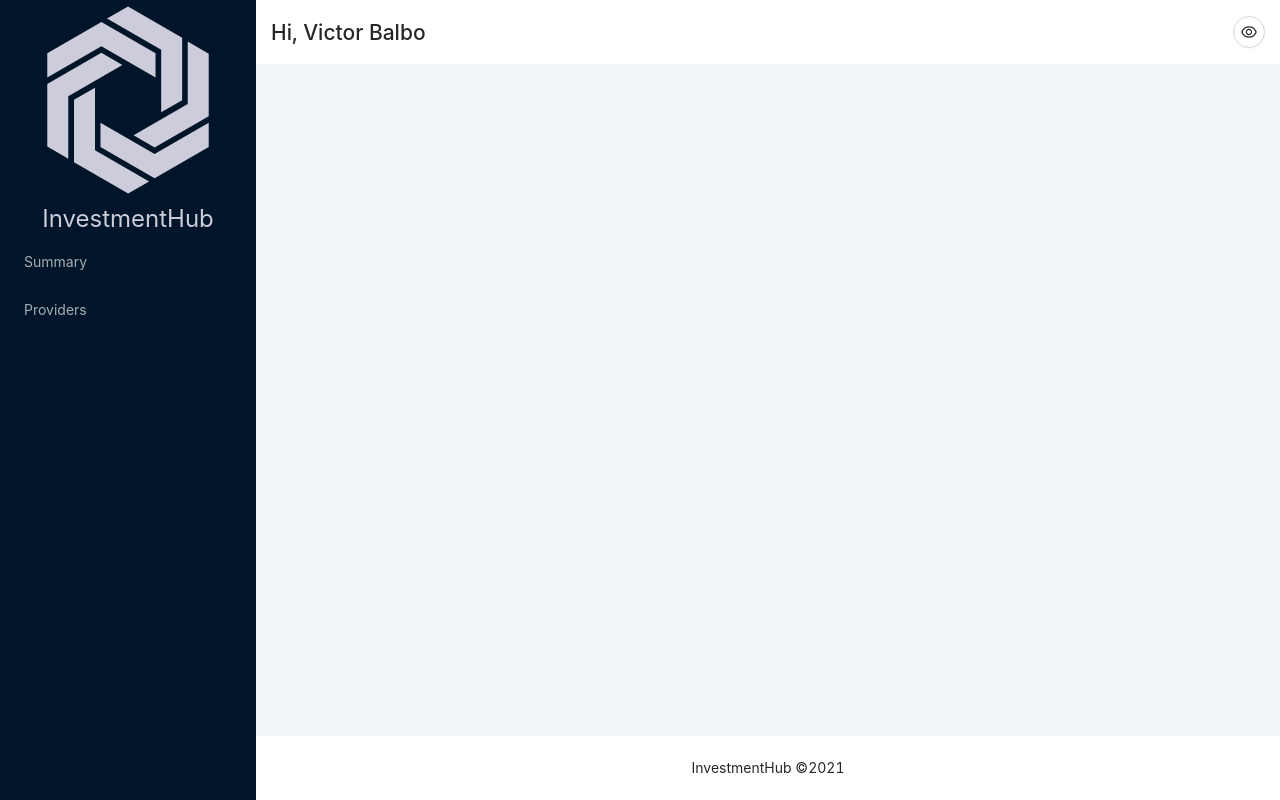
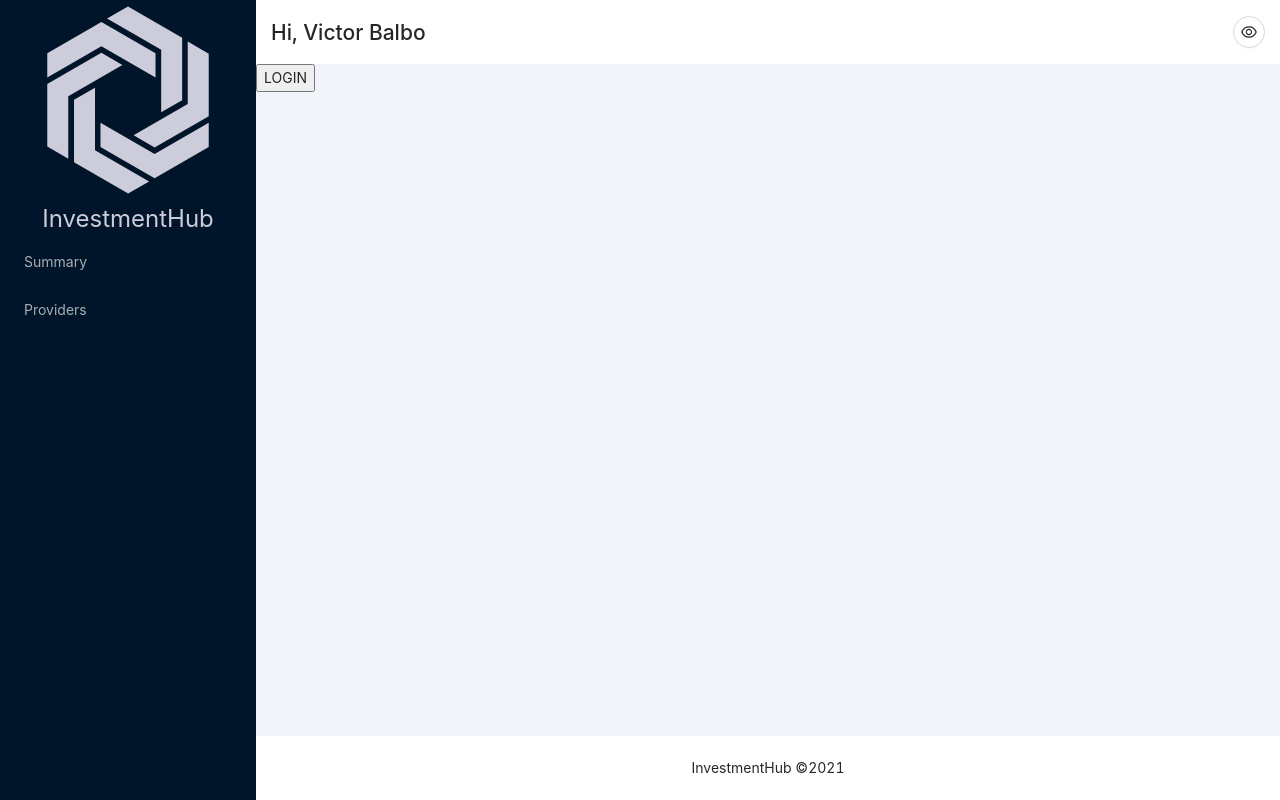
Before and after one commit to VictorBalbo/InvestmentHubPortal, a React (Vite) app: page /login in a window 1280 px wide. Built offline with nearby package versions, Linux system fonts and the light colour scheme; no server answers.

Commit message:
Basic authentication structure

```diff
--- a/src/App.tsx
+++ b/src/App.tsx
@@ -1,25 +1,19 @@
-import React, { useEffect, useState } from 'react'
-import {
-	FooterComponent,
-	HeaderComponent,
-	OverviewComponent,
-	ProvidersComponent,
-} from '@/components'
+import React, { useState } from 'react'
+import { FooterComponent, HeaderComponent, ProvidersComponent } from '@/components'
+import { LoginComponent, OverviewComponent } from '@/pages'
 import { Menu } from 'antd'
 import './App.scss'
 import Logo from './assets/logo.svg'
-import { ApiService } from '@/services/'
+import { ProvideAuthComponent, PrivateRouteComponent, useAuth } from '@/services/AuthService'
 import { BrowserRouter as Router, Link, Route, Switch } from 'react-router-dom'
 
 function App() {
 	const [isShowValuesEnabled, setIsShowValuesEnabled] = useState<boolean>(true)
-	const [isAuthenticated, setIsAuthenticated] = useState<boolean>(false)
-	useEffect(() => {
-		ApiService.login().then(() => setIsAuthenticated(true))
-	}, [])
 
 	let pathName = window.location.pathname
-	if(pathName === '/') pathName = '/summary'
+	if (pathName === '/') pathName = '/summary'
+
+	const auth = useAuth()
 
 	return (
 		<section id="App">
@@ -45,10 +39,18 @@ function App() {
 					/>
 					<main id="main-content">
 						<Switch>
-							<Route exact path={['/', '/summary']}>
-								{isAuthenticated && <OverviewComponent isShowValuesEnabled={isShowValuesEnabled} />}
-							</Route>
-							<Route path={['/providers']}>{isAuthenticated && <ProvidersComponent />}</Route>
+							<ProvideAuthComponent>
+								<Route exact path="/login">
+									{auth.account}
+									<LoginComponent />
+								</Route>
+								<PrivateRouteComponent exact path={['/', '/summary']}>
+									<OverviewComponent isShowValuesEnabled={isShowValuesEnabled} />
+								</PrivateRouteComponent>
+								<Route path={['/providers']}>
+									<ProvidersComponent />
+								</Route>
+							</ProvideAuthComponent>
 						</Switch>
 					</main>
 					<FooterComponent />
--- a/src/appsettings.ts
+++ b/src/appsettings.ts
@@ -3,7 +3,6 @@ export class AppSettings {
 	static data: { [index: string]: any } = {}
 
 	static get(property: string) {
-		console.log(settings)
 		if (JSON.stringify(this.data) === JSON.stringify({})) {
 			if (typeof settings === 'object') {
 				this.data = settings
--- a/src/components/index.ts
+++ b/src/components/index.ts
@@ -1,6 +1,5 @@
 export * from './Header'
 export * from './Footer'
 export * from './NubankModal'
-export * from './Overview'
 export * from './Providers'
 export * from './RicoModal'
--- /dev/null
+++ b/src/pages/Login.tsx
@@ -0,0 +1,25 @@
+import React, {  } from 'react'
+import { useHistory } from 'react-router-dom'
+import { useAuth } from '@/services'
+import { AppSettings } from '@/appsettings'
+
+export const LoginComponent = () => {
+	const auth = useAuth()
+	const history = useHistory()
+
+	const onClick = () => {
+		if(!auth?.account) {
+			auth?.signin({
+				email: AppSettings.get('DEFAULT_EMAIL'),
+				password: AppSettings.get('DEFAULT_PASSWORD'),
+			}).then((isAuthenticated) => {
+				if(isAuthenticated) {
+					history.push('/')
+				}
+			})
+		}
+	}
+
+	return <button onClick={onClick}>LOGIN
+	</button>
+}
--- /dev/null
+++ b/src/pages/index.ts
@@ -0,0 +1,2 @@
+export * from './Overview'
+export * from './Login'
--- a/src/services/ApiService.ts
+++ b/src/services/ApiService.ts
@@ -1,16 +1,12 @@
 import { AppSettings } from '@/appsettings'
 
 export class ApiService {
-	public static authToken: string
+	private static authToken: string
 
-	public static async login() {
-		/// TODO: Create login page
-		const authData = {
-			email: AppSettings.get('DEFAULT_EMAIL'),
-			password: AppSettings.get('DEFAULT_PASSWORD'),
-		}
-		const { token } = await this.sendPostRequest('/login', authData)
+	public static async login(authData: {email: string, password: string}) {
+		const { token, email, name } = await this.sendPostRequest('/login', authData)
 		this.authToken = token
+		return { email, name }
 	}
 
 	public static isLoggedIn(): boolean {
--- /dev/null
+++ b/src/services/AuthService.tsx
@@ -0,0 +1,78 @@
+import React, { useState, useContext, createContext } from 'react'
+import { Redirect, Route } from 'react-router-dom'
+import { ApiService } from '.'
+
+interface AuthContext {
+	account?: Account
+	signin: (data: { email: string; password: string }) => Promise<boolean>
+	signup: (data: { email: string; name: string; password: string }) => void
+	signout: () => void
+}
+
+interface Account {
+	email: string
+	name: string
+}
+
+let authContext: React.Context<AuthContext>
+let authData: AuthContext
+
+export const useAuth = () => {
+	if (!authContext) {
+		authData = useProvideAuth()
+		authContext = createContext<AuthContext>(authData)
+	}
+	return useContext(authContext)
+}
+
+export const ProvideAuthComponent = ({ children }: { children: React.ReactNode }) => {
+	authData = useProvideAuth()
+	return <authContext.Provider value={authData}> {children} </authContext.Provider>
+}
+
+export const PrivateRouteComponent = ({ children, ...rest }: any) => {
+	const auth = useAuth()
+	return (
+		<Route {...rest} value={auth}>
+			{auth?.account ? children : <Redirect to="/login" />}
+		</Route>
+	)
+}
+
+// Provider hook that creates auth object and handles state
+const useProvideAuth = (): AuthContext => {
+	const [account, setAccount] = useState<Account>()
+
+	const signin = async (data: { email: string; password: string }) => {
+		try {
+			const acc = await ApiService.login(data)
+			setAccount(acc)
+			return true
+		} catch (ex) {
+			console.error('Error on login', ex)
+			return false
+		}
+	}
+
+	const signup = (data: { email: string; name: string; password: string }) => {
+		try {
+			ApiService.sendPostRequest('/register', data)
+			return true
+		} catch (ex) {
+			console.error('Error on login', ex)
+			return false
+		}
+	}
+
+	const signout = () => {
+		// TODO: Implement sign out
+	}
+
+	// Return the user object and auth methods
+	return {
+		account,
+		signin,
+		signup,
+		signout,
+	}
+}
--- a/src/services/index.ts
+++ b/src/services/index.ts
@@ -1,4 +1,5 @@
 export * from './ApiService'
 export * from './AssetService'
 export * from './AccountProvidersService'
+export * from './AuthService'
 export * from './ColorService'
```
Also changed, not shown: src/pages/Overview.scss (renamed from src/components/Overview.scss), src/pages/Overview.tsx (renamed from src/components/Overview.tsx).
